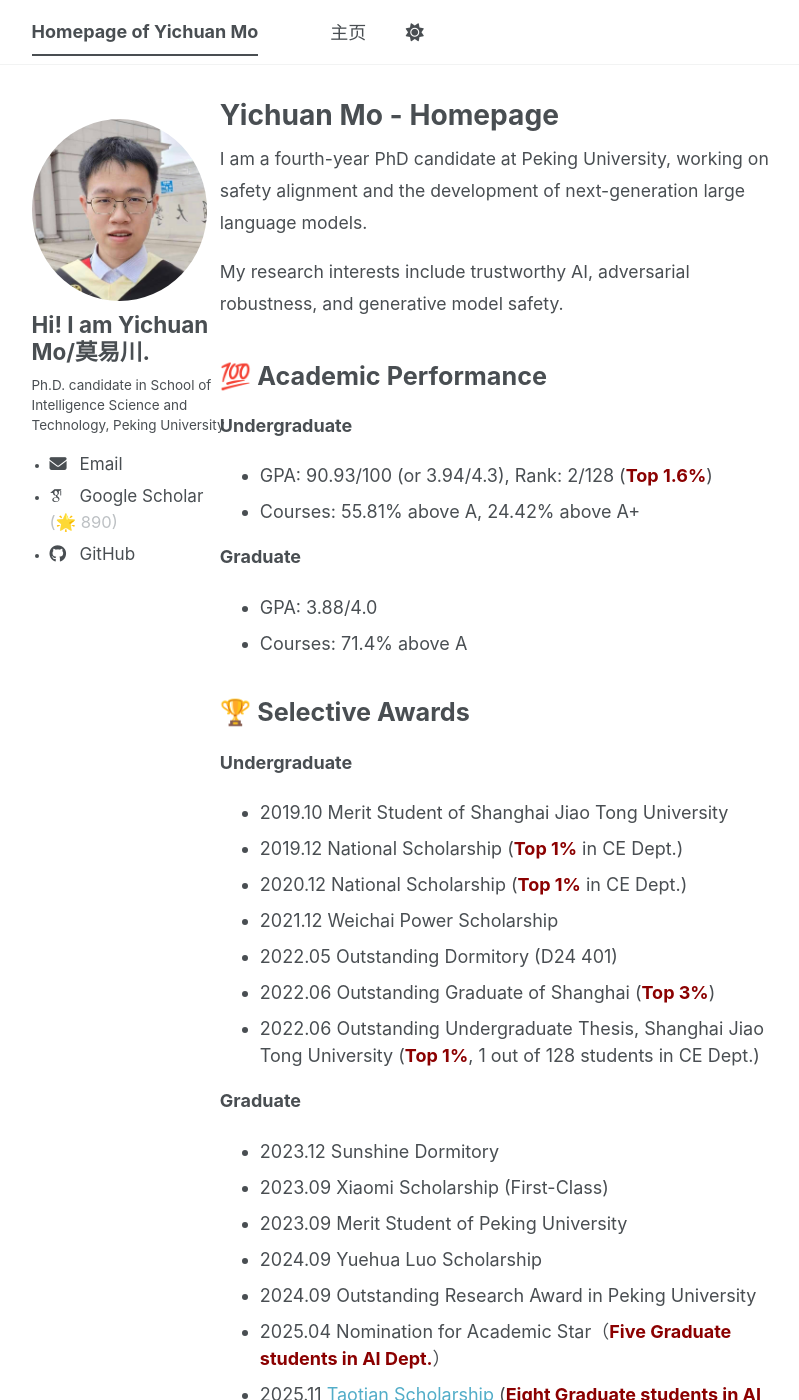
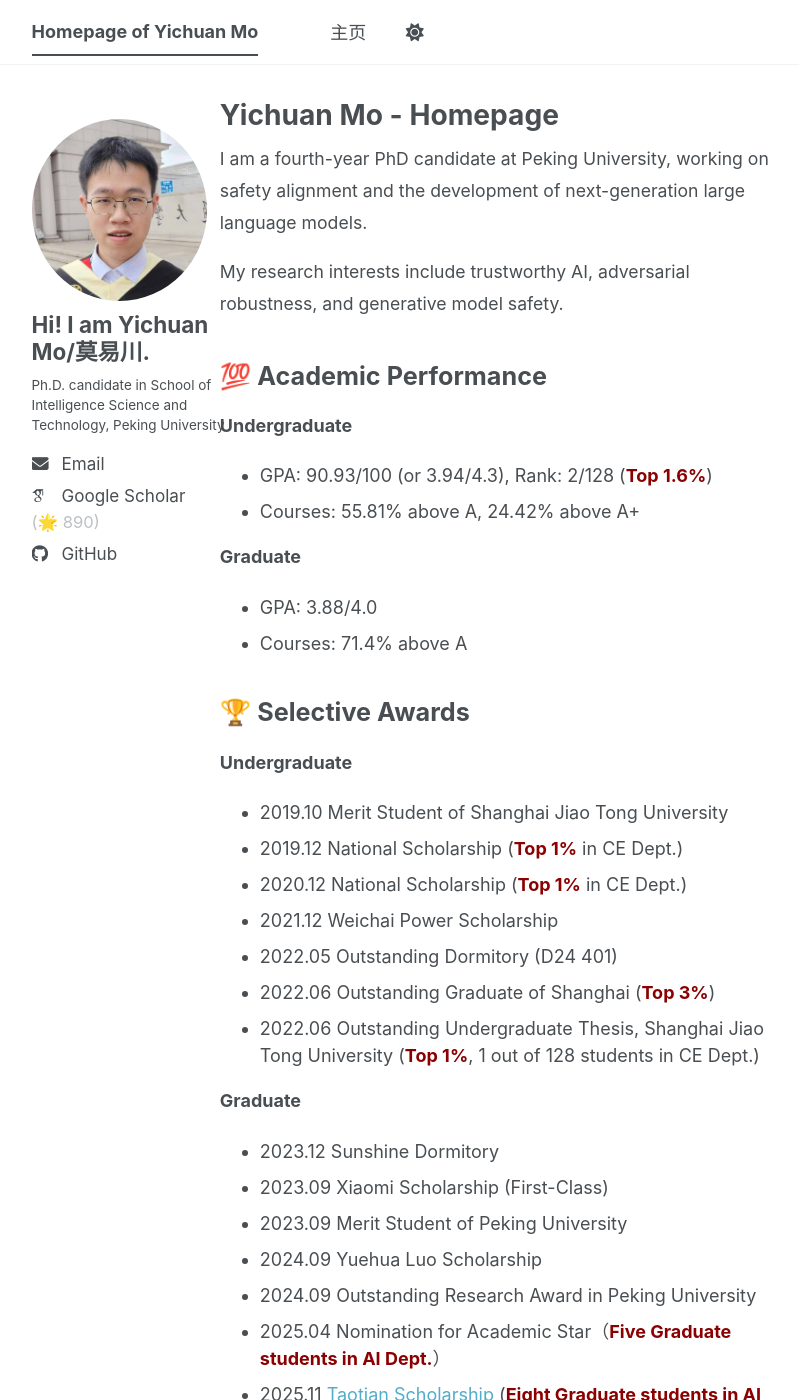
Before and after one commit to mo666666/mo666666.github.io, a Jekyll site: the page built from _pages/about.md, in a window 1280 px wide and 1400 px high. Shown: the whole window, without its empty margins (164-963 px from the left). Built offline with Jekyll 4.4.1, drawn with Linux system fonts in a browser that asks for light colours; some web fonts are replaced; a script bundle is joined from its source files by our own code; library files that are not in the unit come from our copies.

Commit message:
Refactor sidebar styles: remove padding and change list style to none

```diff
--- a/_sass/layout/_sidebar.scss
+++ b/_sass/layout/_sidebar.scss
@@ -244,8 +244,8 @@
   display: block;
   position: relative;
   margin: 0;
-  padding: 0 0 0 1rem;
-  list-style-type: disc;
+  padding: 0;
+  list-style: none;
   border: 0;
   background: transparent;
   box-shadow: none;
```
